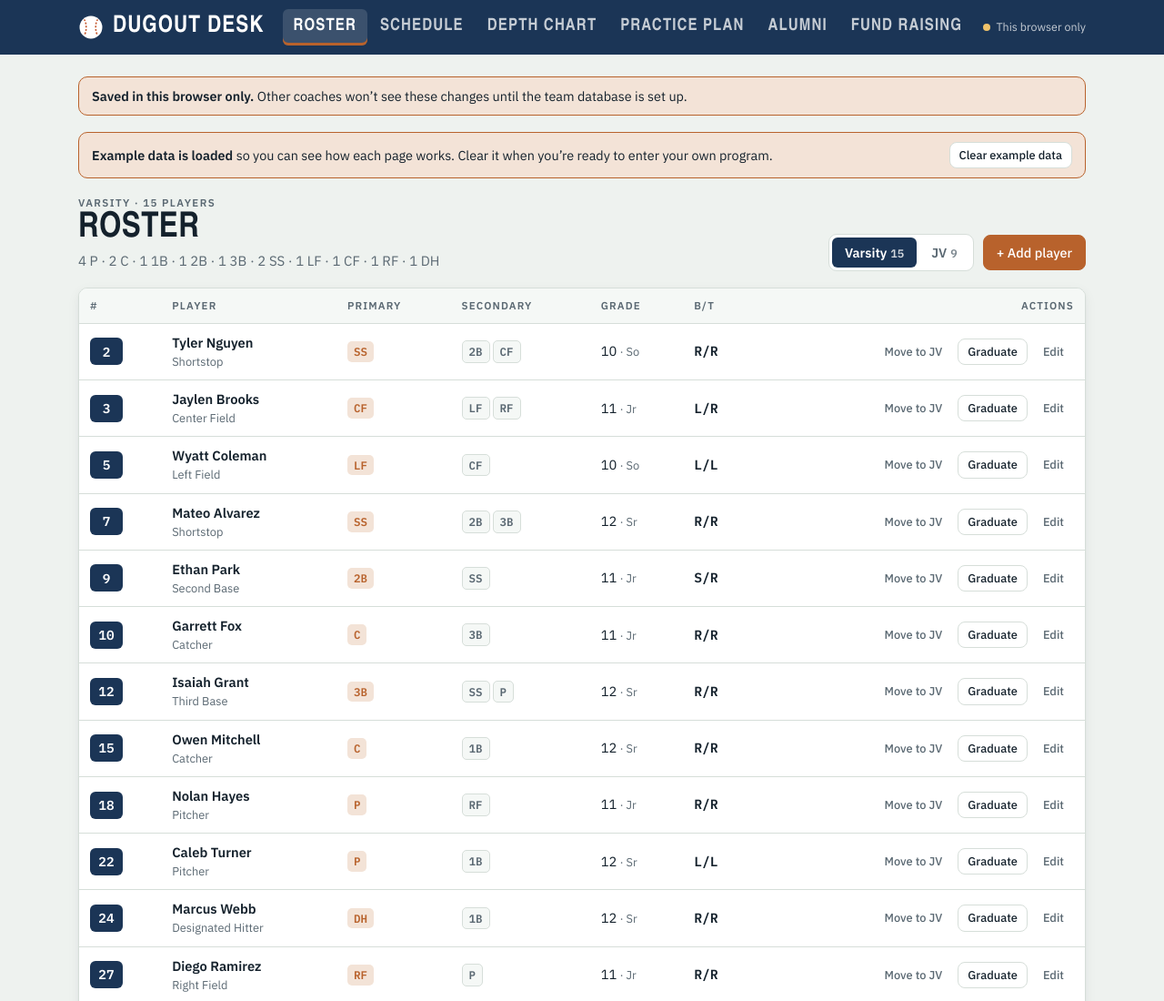
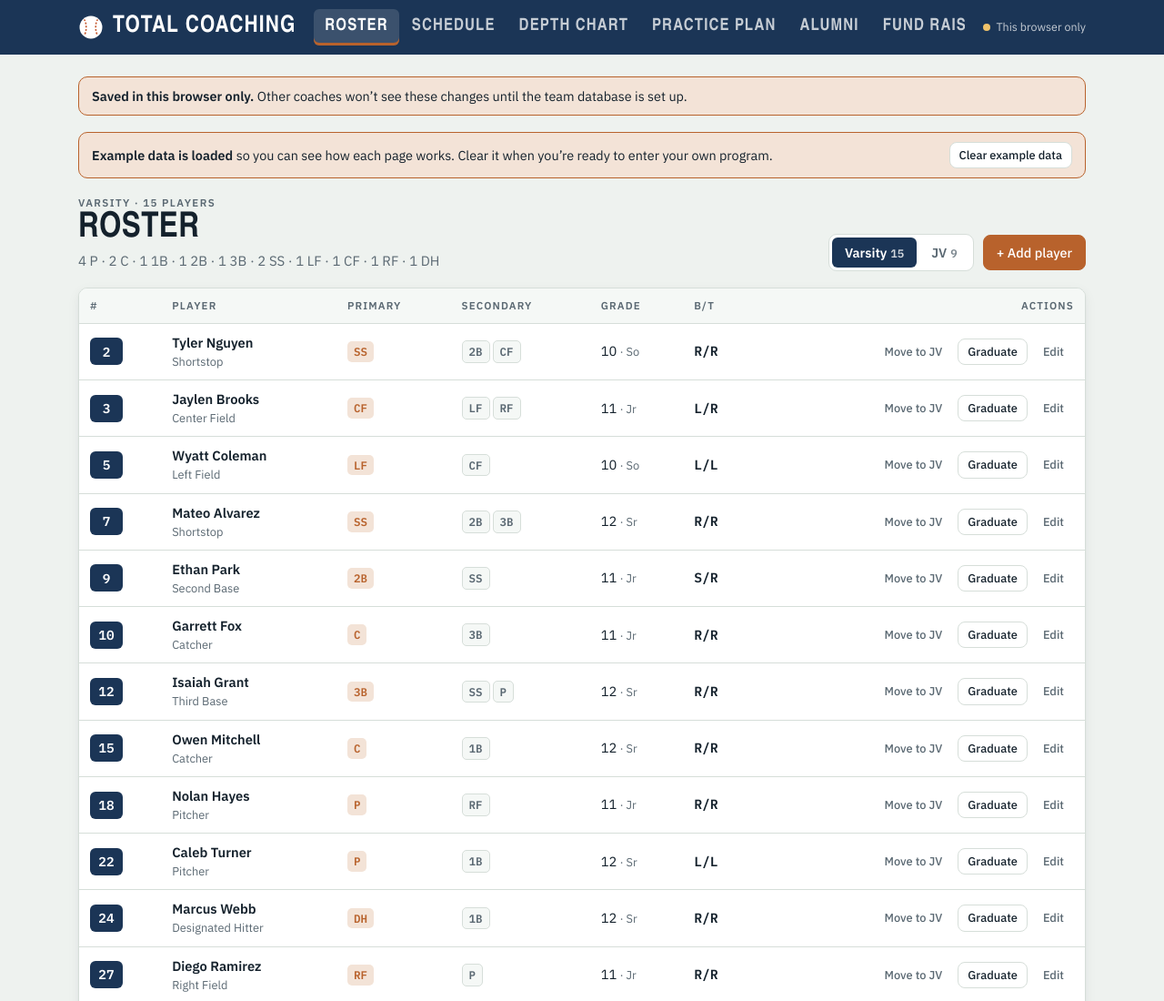
Before and after one commit to AndyP08/total-coaching, a plain HTML site: page index.html in a window 1280 px wide. Shown: the top 1100 px of the page at 91% size. Drawn offline with nearby package versions, Linux system fonts and the light colour scheme; a web font is replaced by a local one.

Commit message:
Rename site to Total Coaching
Co-Authored-By: Claude Opus 5.5 <noreply@anthropic.com>

```diff
--- a/index.html
+++ b/index.html
@@ -3,7 +3,7 @@
 <head>
 <meta charset="utf-8">
 <meta name="viewport" content="width=device-width, initial-scale=1, viewport-fit=cover">
-<title>Dugout Desk</title>
+<title>Total Coaching</title>
 <meta name="claude:viewport-fit-sides" content="cover">
 <link rel="preconnect" href="https://fonts.googleapis.com">
 <link rel="preconnect" href="https://fonts.gstatic.com" crossorigin>
@@ -237,7 +237,7 @@ tfoot td{font-weight:600;background:var(--surface-2)}
   <div class="wrap">
     <div class="brand">
       <svg width="28" height="28" viewBox="0 0 28 28" aria-hidden="true"><circle cx="14" cy="14" r="12.5" fill="#fff"/><path d="M6.5 5.5c3 2.6 3 14.4 0 17M21.5 5.5c-3 2.6-3 14.4 0 17" fill="none" stroke="#c4552a" stroke-width="1.6" stroke-dasharray="2 1.6"/></svg>
-      Dugout Desk
+      Total Coaching
     </div>
     <nav class="tabs" aria-label="Sections">
       <a href="#roster" data-view="roster">Roster</a>
```
Also changed, not shown: 1 other file.
